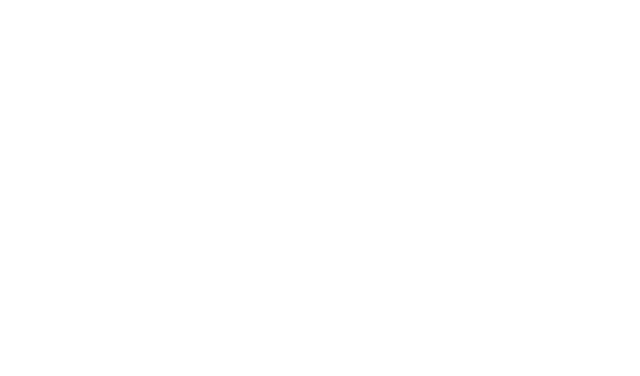
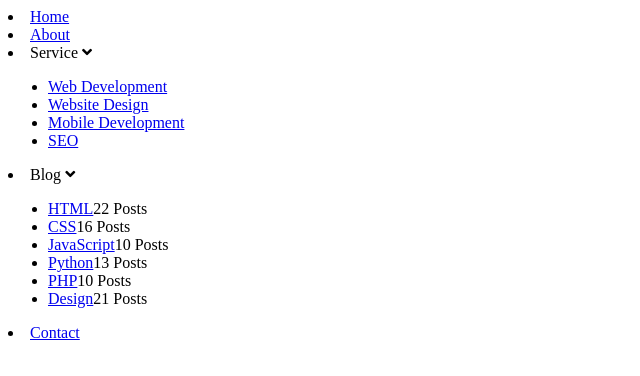
Before and after one commit to Kay-bot/dropdown-menu, a plain HTML site: page index.html in a window 1280 px wide. Shown: the whole page, without its empty margins (0-640 px from the left). Drawn offline with Linux system fonts and the light colour scheme.

Commit message:
HTML setup

```diff
--- a/index.html
+++ b/index.html
@@ -10,5 +10,31 @@
     <link rel="stylesheet" href="style.css" />
     <title>CSS Dropdown Menu</title>
   </head>
-  <body></body>
+  <body>
+    <nav id="navbar">
+      <li><a href="#">Home</a></li>
+      <li><a href="#">About</a></li>
+      <li>
+        Service <i class="fas fa-angle-down"></i>
+        <ul>
+          <li><a href="#">Web Development</a></li>
+          <li><a href="#">Website Design</a></li>
+          <li><a href="#">Mobile Development</a></li>
+          <li><a href="#">SEO</a></li>
+        </ul>
+      </li>
+      <li>
+        Blog <i class="fas fa-angle-down"></i>
+        <ul>
+          <li><a href="#">HTML</a><span>22 Posts</span></li>
+          <li><a href="#">CSS</a><span>16 Posts</span></li>
+          <li><a href="#">JavaScript</a><span>10 Posts</span></li>
+          <li><a href="#">Python</a><span>13 Posts</span></li>
+          <li><a href="#">PHP</a><span>10 Posts</span></li>
+          <li><a href="#">Design</a><span>21 Posts</span></li>
+        </ul>
+      </li>
+      <li><a href="#">Contact</a></li>
+    </nav>
+  </body>
 </html>
```
